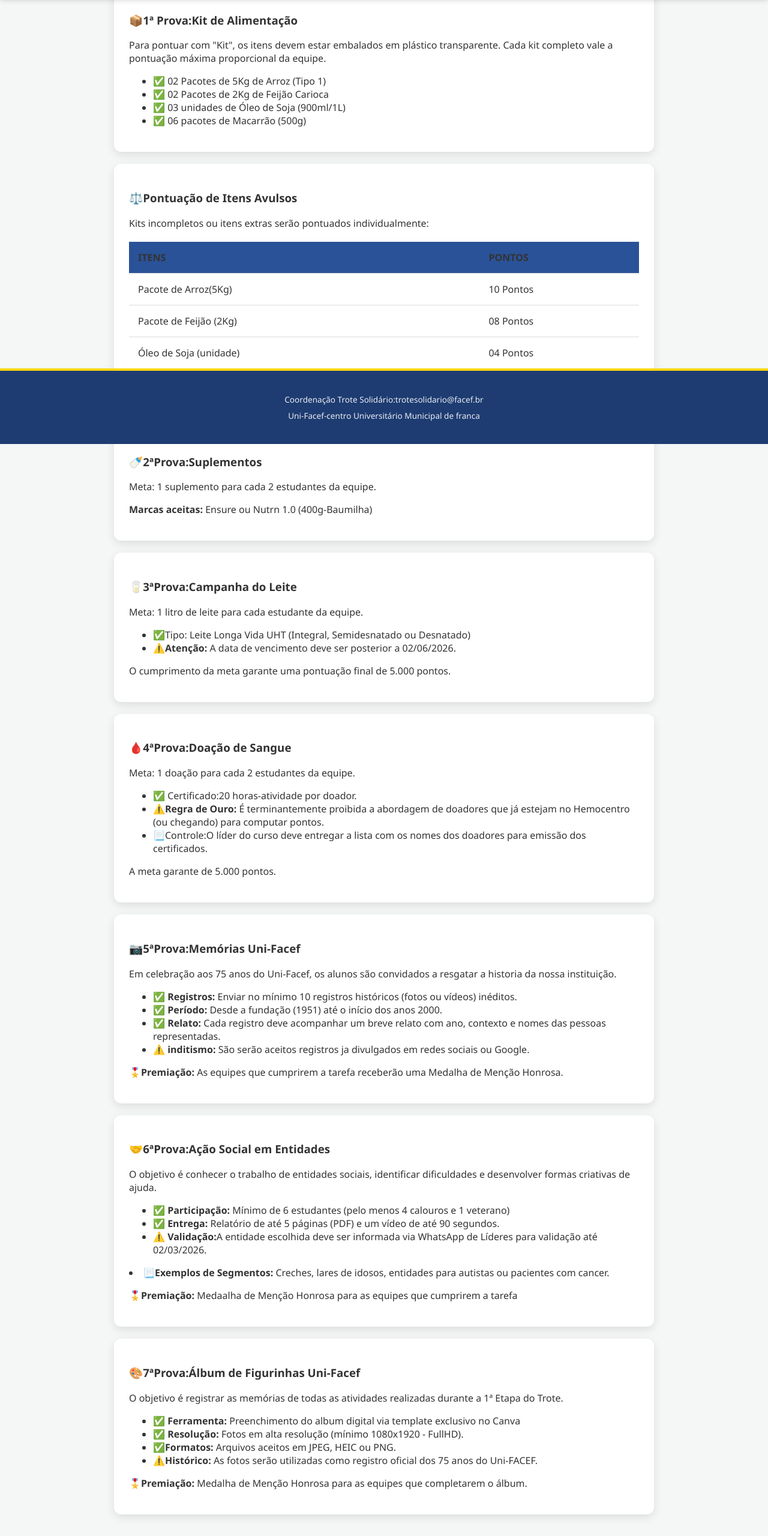
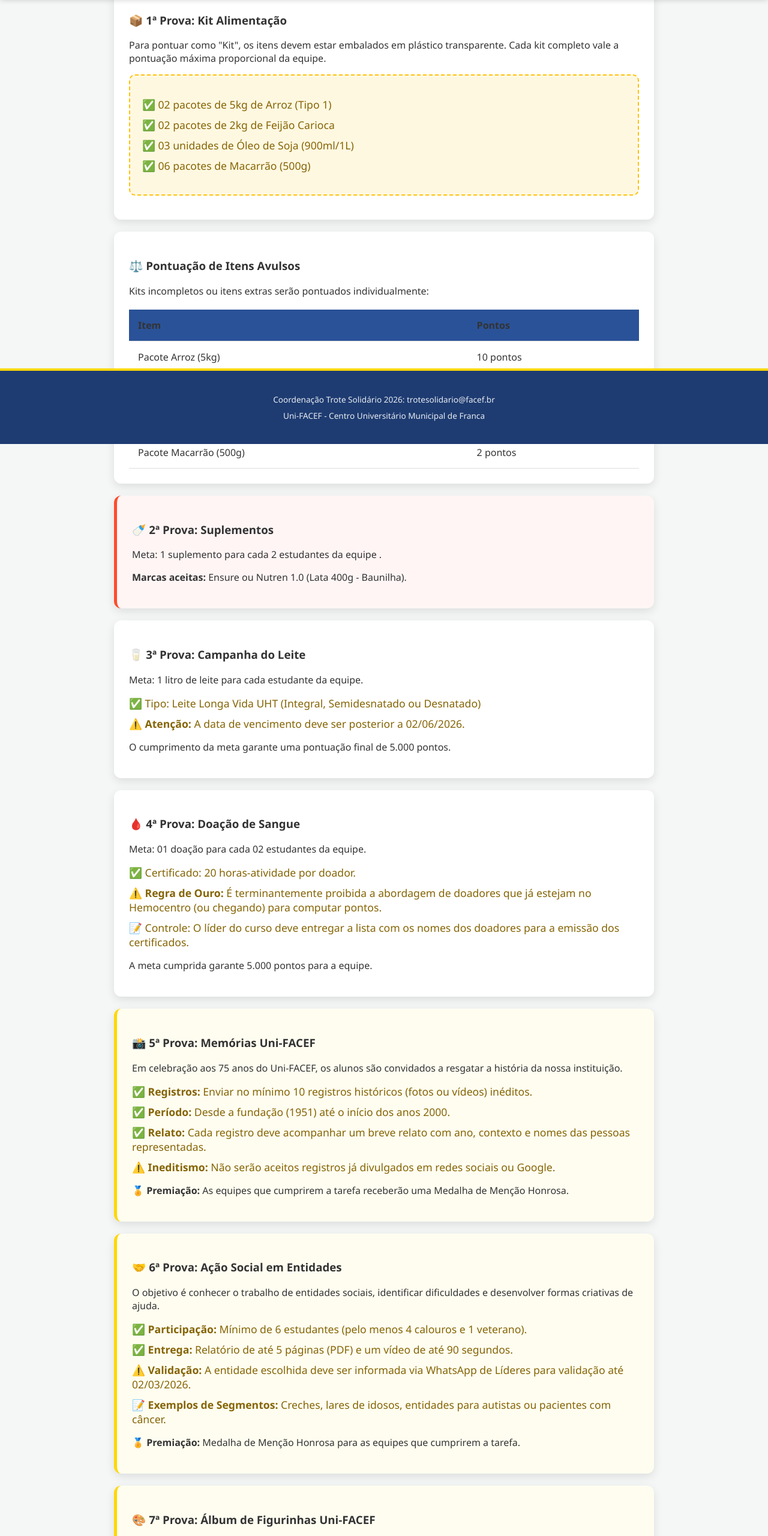
Before and after one commit to edu-silvadev/Trote, a plain HTML site: page provas.html in a window 1280 px wide. Shown: the part 60-2620 px from the top of the page at 60% size. Drawn offline with Linux system fonts and the light colour scheme.

Commit message:
Add files via upload

```diff
--- a/provas.html
+++ b/provas.html
@@ -1,9 +1,9 @@
 <!DOCTYPE html>
 <html lang="pt-br">
 <head>
-        <title> Trote Solidário </title>
     <meta charset="UTF-8">
     <link rel="stylesheet" href="styles.css">
+    <title>Provas e Metas - Trote 2026</title>
 </head>
 <body>
     <nav class="menu"> <!-- Menu de navegação -->
@@ -23,113 +23,121 @@
     </nav>
     <main class="principal">
         <section>
-                <h3> 📦1ª Prova:Kit de Alimentação </h3>
-                <p> Para pontuar com "Kit", os itens devem estar embalados em plástico transparente. Cada kit completo vale a pontuação
-                    máxima proporcional da equipe.
-                </p>
-                <ul class="kit">
-                    <li> ✅ 02 Pacotes de 5Kg de Arroz (Tipo 1) </li>
-                    <li> ✅ 02 Pacotes de 2Kg de Feijão Carioca </li>
-                    <li> ✅ 03 unidades de Óleo de Soja (900ml/1L) </li>
-                    <li> ✅ 06 pacotes de Macarrão (500g) </li>
+            <h3>📦 1ª Prova: Kit Alimentação</h3>
+            <p>Para pontuar como "Kit", os itens devem estar embalados em plástico transparente. Cada kit completo vale a pontuação máxima proporcional da equipe.</p>
+            <div class="kit-container">
+                <ul class="lista-itens">
+                    <li>✅ 02 pacotes de 5kg de Arroz (Tipo 1) </li>
+                    <li>✅ 02 pacotes de 2kg de Feijão Carioca </li>
+                    <li>✅ 03 unidades de Óleo de Soja (900ml/1L) </li>
+                    <li>✅ 06 pacotes de Macarrão (500g) </li>
                 </ul>
+            </div>
         </section>
          <section>
-                <h3> ⚖️Pontuação de Itens Avulsos </h3>
-                <p> Kits incompletos ou itens extras serão pontuados individualmente:</p>
-                <table> <!-- tabela -->
-                    <thead> <!-- cabeçalho da tabela -->
-                        <tr> <!-- linha da tabela -->
-                            <!-- table head -->
-                            <th> ITENS </th> <th> PONTOS </th>
+            <h3>⚖️ Pontuação de Itens Avulsos</h3>
+            <p>Kits incompletos ou itens extras serão pontuados individualmente:</p>
+
+            <table>
+                <thead>
+                    <tr>
+                        <th>Item</th>
+                        <th>Pontos</th>
                     </tr>
                 </thead>
                 <tbody>
                     <tr>
-                            <td> Pacote de Arroz(5Kg) </td>
-                            <td> 10 Pontos </td>
+                        <td>Pacote Arroz (5kg)</td>
+                        <td>10 pontos </td>
                     </tr>
                     <tr>
-                            <td> Pacote de Feijão (2Kg) </td>
-                            <td> 08 Pontos </td>
+                        <td>Pacote Feijão (2kg)</td>
+                        <td>8 pontos </td>
                     </tr>
                     <tr>
-                            <td> Óleo de Soja (unidade) </td>
-                            <td> 04 Pontos </td>
+                        <td>Óleo de Soja (unidade)</td>
+                        <td>4 pontos </td>
                     </tr>
                     <tr>
-                            <td> Pacote de Macarrão (500g) </td>
-                            <td> 02 Pontos </td>
+                        <td>Pacote Macarrão (500g)</td>
+                        <td>2 pontos </td>
                     </tr>
                 </tbody>
             </table>
         </section>
-            <section class="suplemento">
-                <h3> 🍼2ªProva:Suplementos</h3>
-                <p> Meta: 1 suplemento para cada 2 estudantes da equipe.</p>
-                <p><strong>Marcas aceitas: </strong>Ensure ou Nutrn 1.0 (400g-Baumilha)</p>
+         <section class="suplementos">
+            <h3>🍼 2ª Prova: Suplementos</h3>
+            <p>Meta: 1 suplemento para cada 2 estudantes da equipe .</p>
+            <p><strong>Marcas aceitas:</strong> Ensure ou Nutren 1.0 (Lata 400g - Baunilha).</p>
+        </section>
+        <section >
+            <h3>🥛 3ª Prova: Campanha do Leite</h3>
+            <p>Meta: 1 litro de leite para cada estudante da equipe.</p>
+            <div>
+                <ul class="lista-itens">
+                    <li>✅ Tipo: Leite Longa Vida UHT (Integral, Semidesnatado ou Desnatado)</li>
+                    <li>⚠️ <strong>Atenção:</strong> A data de vencimento deve ser posterior a 02/06/2026.</li>
+                </ul>
+            </div>
+            <p>O cumprimento da meta garante uma pontuação final de 5.000 pontos.</p>
         </section>
         <section>
-                <h3> 🥛3ªProva:Campanha do Leite</h3>
-                <p> Meta: 1 litro de leite para cada estudante da equipe.</p>
-                <ul class="listas-p">
-                <li>✅Tipo: Leite Longa Vida UHT (Integral, Semidesnatado ou Desnatado)</li>
-                <li>⚠️<strong>Atenção: </strong>A data de vencimento deve ser posterior a 02/06/2026.</li>
+            <h3>🩸 4ª Prova: Doação de Sangue</h3>
+            <p>Meta: 01 doação para cada 02 estudantes da equipe.</p>
+
+            <div>
+                <ul class="lista-itens">
+                    <li>✅ Certificado: 20 horas-atividade por doador.</li>
+                    <li>⚠️ <strong>Regra de Ouro:</strong> É terminantemente proibida a abordagem de doadores que já estejam no Hemocentro (ou chegando) para computar pontos.</li>
+                    <li>📝 Controle: O líder do curso deve entregar a lista com os nomes dos doadores para a emissão dos certificados.</li>
                 </ul>
-                <p> O cumprimento da meta garante uma pontuação final de 5.000 pontos.</p>
+            </div>
+            <p>A meta cumprida garante 5.000 pontos para a equipe.</p>
         </section>
-            <section>
-                <h3> 🩸4ªProva:Doação de Sangue</h3>
-                <p> Meta: 1 doação para cada 2 estudantes da equipe.</p>
-                <ul class="listas-p">
-                <li>✅ Certificado:20 horas-atividade por doador.</li>
-                <li>⚠️<strong>Regra de Ouro: </strong>É terminantemente proibida a abordagem de doadores que já estejam no Hemocentro
-                (ou chegando) para computar pontos.</li>
-                <li>📃Controle:O líder do curso deve entregar a lista com os nomes dos doadores para emissão dos certificados.</li>
+        <section class="memorias-facef">
+            <h3>📸 5ª Prova: Memórias Uni-FACEF</h3>
+            <p>Em celebração aos 75 anos do Uni-FACEF, os alunos são convidados a resgatar a história da nossa instituição.</p>
+
+            <div>
+                <ul class="lista-itens">
+                    <li>✅ <strong>Registros:</strong> Enviar no mínimo 10 registros históricos (fotos ou vídeos) inéditos.</li>
+                    <li>✅ <strong>Período:</strong> Desde a fundação (1951) até o início dos anos 2000.</li>
+                    <li>✅ <strong>Relato:</strong> Cada registro deve acompanhar um breve relato com ano, contexto e nomes das pessoas representadas.</li>
+                    <li>⚠️ <strong>Ineditismo:</strong> Não serão aceitos registros já divulgados em redes sociais ou Google.</li>
                 </ul>
-                <p> A meta garante de 5.000 pontos.</p>
+            </div>
+            <p><strong>🏅 Premiação:</strong> As equipes que cumprirem a tarefa receberão uma Medalha de Menção Honrosa.</p>
         </section>
-            <section class="uti-provas">
-                <h3> 📷5ªProva:Memórias Uni-Facef</h3>
-                <p> Em celebração aos 75 anos do Uni-Facef, os alunos são convidados a resgatar a historia da nossa instituição.</p>
-                <ul class="listas-p">
-                <li>✅<strong> Registros: </strong>Enviar no mínimo 10 registros históricos (fotos ou vídeos) inéditos.</li>
-                <li>✅<strong> Período: </strong>Desde a fundação (1951) até o início dos anos 2000.</li>
-                <li>✅<strong> Relato: </strong>Cada registro deve acompanhar um breve relato com ano, contexto e nomes das pessoas
-                representadas.</li>
-                <li>⚠️<strong> inditismo: </strong>São serão aceitos registros ja divulgados em redes sociais ou Google.</li>
+        <section class="acao-social">
+            <h3>🤝 6ª Prova: Ação Social em Entidades</h3>
+            <p>O objetivo é conhecer o trabalho de entidades sociais, identificar dificuldades e desenvolver formas criativas de ajuda.</p>
+            <div>
+                <ul class="lista-itens">
+                    <li>✅ <strong>Participação:</strong> Mínimo de 6 estudantes (pelo menos 4 calouros e 1 veterano).</li>
+                    <li>✅ <strong>Entrega:</strong> Relatório de até 5 páginas (PDF) e um vídeo de até 90 segundos.</li>
+                    <li>⚠️ <strong>Validação:</strong> A entidade escolhida deve ser informada via WhatsApp de Líderes para validação até 02/03/2026.</li>
+                    <li>📝 <strong>Exemplos de Segmentos:</strong> Creches, lares de idosos, entidades para autistas ou pacientes com câncer.</li>
                 </ul>
-                <p>🎖️<strong>Premiação: </strong>As equipes que cumprirem a tarefa receberão uma Medalha de Menção Honrosa.</p>
+            </div>
+            <p><strong>🏅 Premiação:</strong> Medalha de Menção Honrosa para as equipes que cumprirem a tarefa.</p>
         </section>
-            <section class="uti-provas">
-                <h3> 🤝6ªProva:Ação Social em Entidades</h3>
-                <p> O objetivo é conhecer o trabalho de entidades sociais, identificar dificuldades e desenvolver formas criativas de ajuda.</p>
-                <ul class="listas-p">
-                <li>✅<strong> Participação: </strong>Mínimo de 6 estudantes (pelo menos 4 calouros e 1 veterano)</li>
-                <li>✅<strong> Entrega: </strong>Relatório de até 5 páginas (PDF) e um vídeo de até 90 segundos.</li>
-                <li>⚠️<strong> Validação:</strong>A entidade escolhida deve ser informada via WhatsApp de Líderes para validação até
-                    02/03/2026.</li>
+         <section class="album-figurinhas">
+            <h3>🎨 7ª Prova: Álbum de Figurinhas Uni-FACEF</h3>
+            <p>O objetivo é registrar as memórias de todas as atividades realizadas durante a 1ª Etapa do Trote.</p>
+            <div>
+                <ul class="lista-itens">
+                    <li>✅ <strong>Ferramenta:</strong> Preenchimento do álbum digital via template exclusivo no Canva.</li>
+                    <li>✅ <strong>Resolução:</strong> Fotos em alta resolução (mínimo 1080x1920 - FullHD).</li>
+                    <li>✅ <strong>Formatos:</strong> Arquivos aceitos em JPEG, HEIC ou PNG.</li>
+                    <li>⚠️ <strong>Histórico:</strong> As fotos serão utilizadas como registro oficial dos 75 anos do Uni-FACEF.</li>
                 </ul>
-                <li>📃<strong>Exemplos de Segmentos: </strong>Creches, lares de idosos, entidades para autistas ou pacientes com cancer.</li>
-                <p>🎖️<strong>Premiação: </strong>Medaalha de Menção Honrosa para as equipes que cumprirem a tarefa</p>
-            </section>
-            <section class="uti-provas">
-                <h3> 🎨7ªProva:Álbum de Figurinhas Uni-Facef</h3>
-                <p> O objetivo é registrar as memórias de todas as atividades realizadas durante a 1ª Etapa do Trote.</p>
-                <ul class="listas-p">
-                <li>✅<strong> Ferramenta: </strong>Preenchimento do album digital via template exclusivo no Canva</li>
-                <li>✅<strong> Resolução: </strong>Fotos em alta resolução (mínimo 1080x1920 - FullHD).</li>
-                <li>✅<strong>Formatos: </strong>Arquivos aceitos em JPEG, HEIC ou PNG.</li>
-                <li>⚠️<strong>Histórico: </strong>As fotos serão utilizadas como registro oficial dos 75 anos do Uni-FACEF.</li>
-                </ul>
-                <p>🎖️<strong>Premiação: </strong>Medalha de Menção Honrosa para as equipes que completarem o álbum.</p>
+            </div>
+            <p><strong>🏅 Premiação:</strong> Medalha de Menção Honrosa para as equipes que completarem o álbum.</p>
         </section>
     </main>
     <footer>
-            <div class="rodape">
-            <p> Coordenação Trote Solidário:trotesolidario@facef.br</p>
-            <p> Uni-Facef-centro Universitário Municipal de franca</p>
-            </div>
+        <p>Coordenação Trote Solidário 2026: trotesolidario@facef.br </p>
+        <p>Uni-FACEF - Centro Universitário Municipal de Franca </p>
     </footer>
 </body>
 </html>
```
Also changed, not shown: formato.html (+1 -1 lines), index.html (+27 -25 lines), introducao.html (+11 -9 lines). Lines whose indentation alone changed are shown as unchanged.
